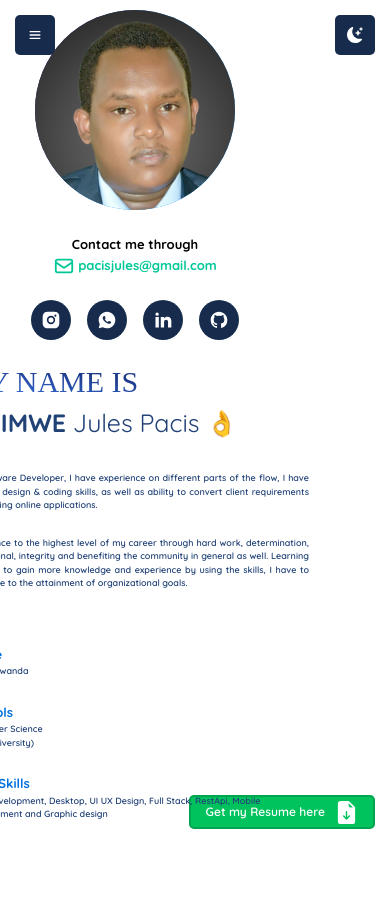
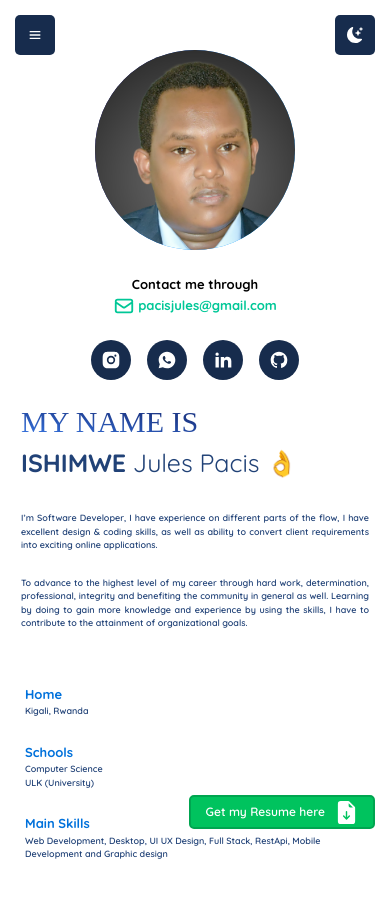
Before and after one commit to pacisjules/paciscvapp, a Next.js app in the folder frontend/pacisjulescv/: page /Startup in a window 390 px wide. Shown: the top 898 px of the page. Built offline with nearby package versions, Linux system fonts and the light colour scheme; a web font is replaced by a local one.

Commit message:
Update App.module.css

```diff
--- a/frontend/pacisjulescv/pages/App.module.css
+++ b/frontend/pacisjulescv/pages/App.module.css
@@ -420,11 +420,11 @@
 .Maintainer {
   right: 1;
   top: 0;
-  float: right;
+  float: left;
   width: 90%;
+  margin-top: 40px;
   text-align: center;
   padding: 20px;
-  margin-right: 60px;
   display: flex;
   justify-content: space-around;
   opacity: 0; /* Start with 0 opacity */
@@ -657,6 +657,7 @@
   margin: 15px;
   cursor: pointer;
   transition: 0.3s ease-in-out;
+  z-index: 200;
 }
 
 .light:hover {
@@ -1044,6 +1045,7 @@
     text-align: center;
     padding: 10px;
     display: flex;
+    margin-right: 0;
     justify-content: space-around;
     flex-direction: column;
   }
```
